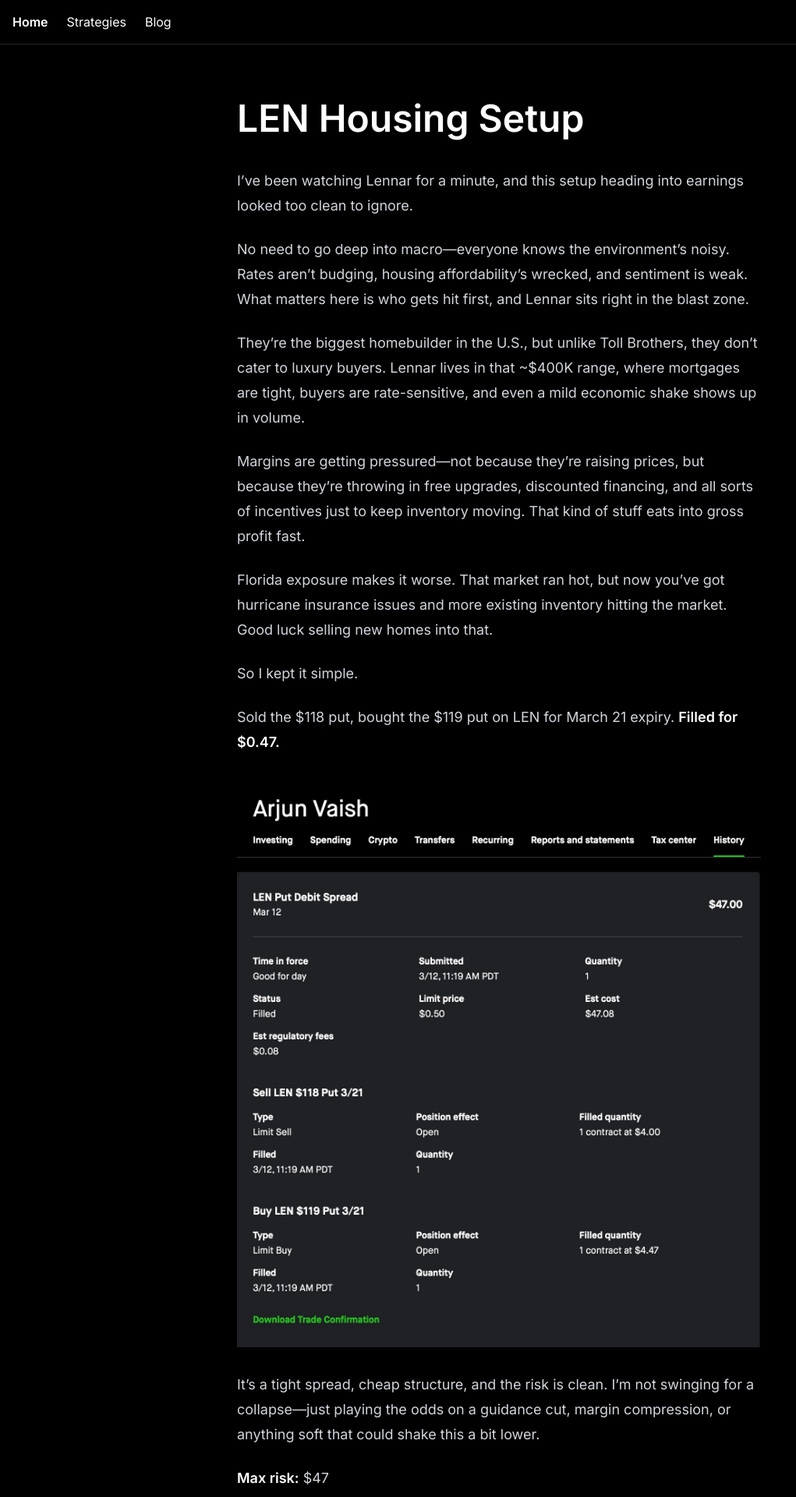
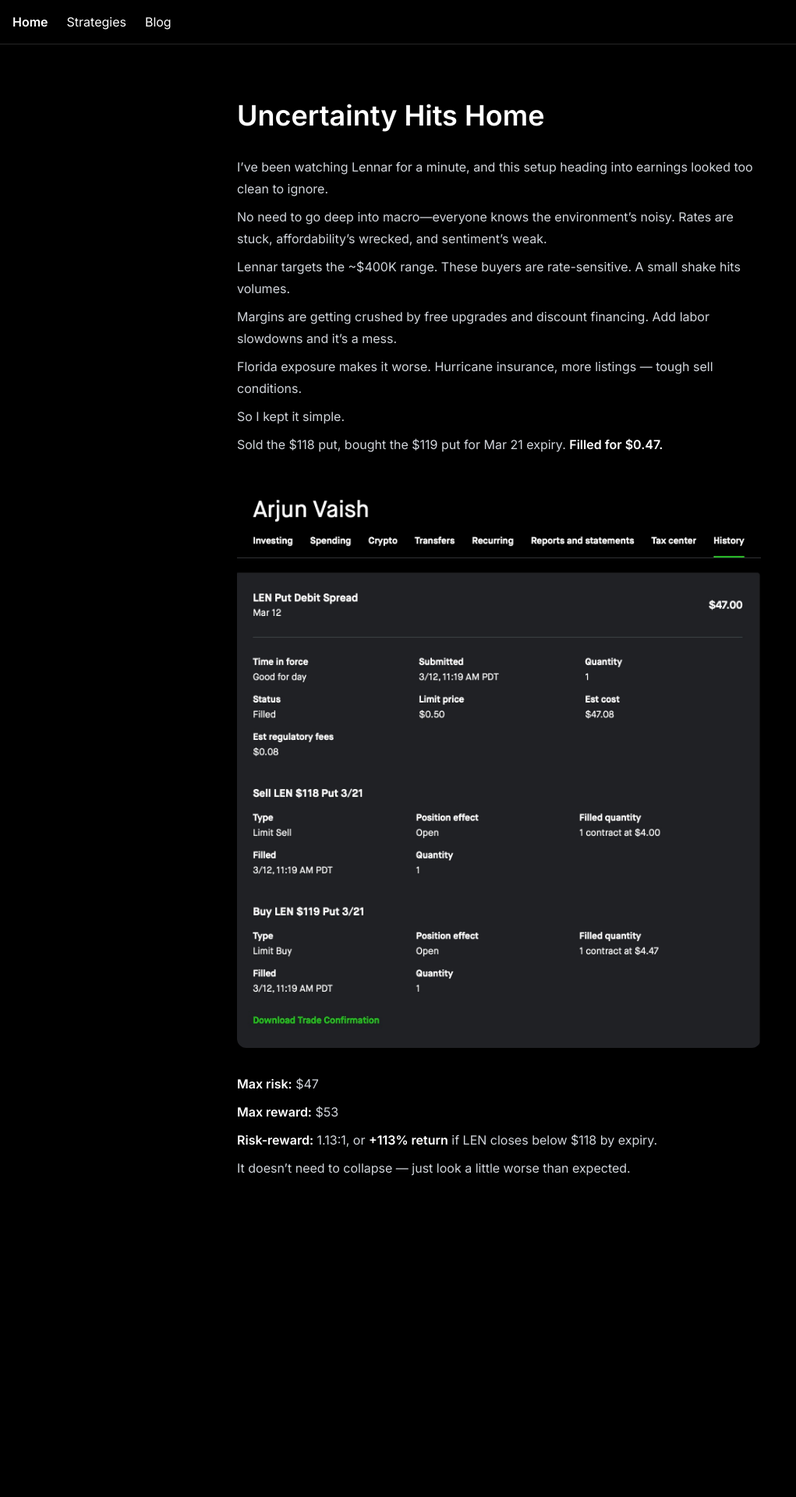
Before and after one commit to arjunxvaish/my-dark-blog-main, a React (Create React App) app: page /blog/len in a window 1280 px wide. Shown: the top 1920 px of the page at 78% size, without its empty margins (0-1021 px from the left). After the commit the page ends 1520 px from the top, so only its background shows below. Built offline with nearby package versions, Linux system fonts and the light colour scheme.

Commit message:
style: tightened blog spacing, removed hover underline and border

```diff
--- a/src/pages/BlogIndex.js
+++ b/src/pages/BlogIndex.js
@@ -24,22 +24,21 @@
 export default function BlogIndex() {
   return (
     <main className="min-h-screen bg-black text-white px-4 py-12">
-      <div className="max-w-3xl mx-auto">
-        <h1 className="text-3xl font-bold mb-10">Blog</h1>
-        <div className="flex flex-col gap-8">
+      <div className="max-w-3xl mx-auto flex flex-col gap-10">
+        <h1 className="text-3xl font-bold">Blog</h1>
+
+        <div className="flex flex-col gap-6">
           {blogPosts.map((post) => (
             <Link
               key={post.slug}
               to={`/blog/${post.slug}`}
-              className="block group"
+              className="group transition duration-150"
             >
-              <div className="border-b border-neutral-800 pb-6 group-hover:bg-neutral-900/40 px-4 py-2 rounded-lg transition duration-200">
-                <h2 className="text-xl font-semibold group-hover:text-white mb-1">
+              <div className="flex flex-col pb-4">
+                <h2 className="text-xl font-semibold cursor-pointer group-hover:text-white">
                   {post.title}
                 </h2>
-                <p className="text-neutral-400 text-sm mb-2">
-                  {post.excerpt}
-                </p>
+                <p className="text-neutral-400 text-sm mb-1">{post.excerpt}</p>
                 <p className="text-neutral-600 text-xs">{post.date}</p>
               </div>
             </Link>
--- a/src/pages/GM.js
+++ b/src/pages/GM.js
@@ -1,39 +1,19 @@
 export default function GM() {
   return (
     <div className="flex justify-center px-4">
-      <article className="prose prose-lg prose-invert max-w-2xl pt-12">
-        <h1>GM Short Thesis</h1>
+      <article className="prose prose-invert max-w-2xl pt-12 prose-p:my-2 prose-li:my-1 prose-h2:mb-3">
 
+        <h1>Trouble on the Lot</h1>
         <p>I’m looking at GM and seeing a setup that lines up from multiple angles.</p>
-
-        <p>
-          Auto sales are slowing, and consumer behavior is shifting. People aren’t making high-ticket purchases right now. Michigan sentiment keeps printing lower, rates are stuck, and the Fed can’t give a straight answer on anything.
-        </p>
-
-        <p>
-          Now layer in GM’s exposure to tariffs. About 10% of their operation depends on global imports. If auto tariffs flare up—even as a political bargaining chip—this turns into a margin risk. They don’t have pricing power here. If input costs go up, they either eat it or lose volume. Neither is good.
-        </p>
-
-        <p>
-          Then there’s the guidance angle. The last print was cautious. If they keep that same tone this quarter—“watching consumer trends,” “monitoring geopolitical developments,” whatever soft-sell phrase they pick—it’s going to land bearish.
-        </p>
-
+        <p>Auto sales are slowing, and consumer behavior is shifting. Michigan sentiment keeps dropping, and the Fed can’t give a straight answer on anything.</p>
+        <p>Now layer in GM’s exposure to tariffs. About 10% of their operation depends on global imports. If tariffs flare up, this becomes a margin risk. They don’t have pricing power here.</p>
+        <p>The last earnings call was cautious. If they repeat that tone, it’s bearish — especially with weak conditions in Europe and China.</p>
         <p>So I sized in small and simple.</p>
-
-        <p>
-          Sold the $46 put, bought the $46.5 put on GM for the May 2 expiry. Two contracts, filled for <strong>$0.21 net debit</strong>.
-        </p>
-
-        <img src="/my-dark-blog-main/GM.png" alt="GM" />
-
-        <p>
-          Tight spread, cheap entry, short duration. I’m not asking for a collapse—just a soft guide, macro pressure, or another dip in demand to push this a little lower.
-        </p>
-
+        <p>Sold the $46 put, bought the $46.5 put for May 2 expiry. Two contracts. <strong>Filled for $0.21 net debit.</strong></p>
+        <img src="/my-dark-blog-main/GM.png" alt="GM trade fill" className="rounded-xl shadow-md my-8" />
         <p><strong>Max risk:</strong> $42</p>
         <p><strong>Max reward:</strong> $58</p>
         <p><strong>Risk-reward:</strong> 1.38:1, or <strong>+138% return</strong> if GM closes below $46 by expiry.</p>
-
         <p>There’s no demand tailwind. There’s no macro bid. And if tariffs even get mentioned, this gets repriced fast.</p>
       </article>
     </div>
--- a/src/pages/LEN.js
+++ b/src/pages/LEN.js
@@ -1,44 +1,21 @@
 export default function LEN() {
   return (
     <div className="flex justify-center px-4">
-      <article className="prose prose-lg prose-invert max-w-2xl pt-12">
-        <h1>LEN Housing Setup</h1>
+      <article className="prose prose-invert max-w-2xl pt-12 prose-p:my-2 prose-li:my-1 prose-h2:mb-3">
 
+        <h1>Uncertainty Hits Home</h1>
         <p>I’ve been watching Lennar for a minute, and this setup heading into earnings looked too clean to ignore.</p>
-
-        <p>
-          No need to go deep into macro—everyone knows the environment’s noisy. Rates aren’t budging, housing affordability’s wrecked, and sentiment is weak. What matters here is who gets hit first, and Lennar sits right in the blast zone.
-        </p>
-
-        <p>
-          They’re the biggest homebuilder in the U.S., but unlike Toll Brothers, they don’t cater to luxury buyers. Lennar lives in that ~$400K range, where mortgages are tight, buyers are rate-sensitive, and even a mild economic shake shows up in volume.
-        </p>
-
-        <p>
-          Margins are getting pressured—not because they’re raising prices, but because they’re throwing in free upgrades, discounted financing, and all sorts of incentives just to keep inventory moving. That kind of stuff eats into gross profit fast.
-        </p>
-
-        <p>
-          Florida exposure makes it worse. That market ran hot, but now you’ve got hurricane insurance issues and more existing inventory hitting the market. Good luck selling new homes into that.
-        </p>
-
+        <p>No need to go deep into macro—everyone knows the environment’s noisy. Rates are stuck, affordability’s wrecked, and sentiment’s weak.</p>
+        <p>Lennar targets the ~$400K range. These buyers are rate-sensitive. A small shake hits volumes.</p>
+        <p>Margins are getting crushed by free upgrades and discount financing. Add labor slowdowns and it’s a mess.</p>
+        <p>Florida exposure makes it worse. Hurricane insurance, more listings — tough sell conditions.</p>
         <p>So I kept it simple.</p>
-
-        <p>
-          Sold the $118 put, bought the $119 put on LEN for March 21 expiry. <strong>Filled for $0.47.</strong>
-        </p>
-
-        <img src="/my-dark-blog-main/LEN.png" alt="LEN chart" />
-
-        <p>
-          It’s a tight spread, cheap structure, and the risk is clean. I’m not swinging for a collapse—just playing the odds on a guidance cut, margin compression, or anything soft that could shake this a bit lower.
-        </p>
-
+        <p>Sold the $118 put, bought the $119 put for Mar 21 expiry. <strong>Filled for $0.47.</strong></p>
+        <img src="/my-dark-blog-main/LEN.png" alt="LEN chart" className="rounded-xl shadow-md my-8" />
         <p><strong>Max risk:</strong> $47</p>
         <p><strong>Max reward:</strong> $53</p>
         <p><strong>Risk-reward:</strong> 1.13:1, or <strong>+113% return</strong> if LEN closes below $118 by expiry.</p>
-
-        <p>Housing doesn’t need to blow up for this to work. It just needs to look a little worse than expected.</p>
+        <p>It doesn’t need to collapse — just look a little worse than expected.</p>
       </article>
     </div>
   );
--- a/src/pages/Taiwan.js
+++ b/src/pages/Taiwan.js
@@ -1,14 +1,10 @@
 export default function Taiwan() {
   return (
     <div className="flex justify-center px-4">
-      <article className="prose prose-lg prose-invert max-w-2xl pt-12">
-        <h1>Taiwan FX Time Bomb</h1>
+      <article className="prose prose-invert max-w-2xl pt-12 prose-p:my-2 prose-li:my-1 prose-h2:mb-3">
 
-        <p>
-          The <strong>Taiwanese dollar</strong> has ripped over <strong>10%</strong> since April.
-          Last week’s spike wasn’t noise—it’s the beginning of a structural unwind.
-        </p>
-
+        <h1>Taiwan's FX Time Bomb</h1>
+        <p>The <strong>Taiwanese dollar</strong> has ripped over <strong>10%</strong> since April. Last week’s spike wasn’t noise—it’s the beginning of a structural unwind.</p>
         <h2>Here’s the setup:</h2>
         <ul>
           <li>$1.7T in FX reserves (200% of GDP)</li>
@@ -16,60 +12,32 @@
           <li>$1T privately held</li>
           <li>$450B in USD assets against TWD liabilities = <strong>60% of GDP unhedged</strong></li>
         </ul>
-
-        <p>
-          Taiwan’s life insurers are inherently <strong>long the dollar</strong>. But with <strong>DXY down 9% YTD</strong>,
-          the pain trade is on. Rebalancing has begun.
-        </p>
-
+        <p>Taiwan’s life insurers are inherently <strong>long the dollar</strong>. But with <strong>DXY down 9% YTD</strong>, the pain trade is on. Rebalancing has begun.</p>
         <h2>Global Flow Reversal Is Real</h2>
-
-        <p>
-          Since 2019, over <strong>$10T</strong> flowed into US assets. Now it’s reversing:
-        </p>
         <ul>
           <li>TWD +10% YTD</li>
           <li>EUR +10% YTD</li>
           <li>SGD also rallying</li>
         </ul>
-
-        <p>
-          Foreign capital is moving home. Hot money is pulling out of the US.
-        </p>
-        <p>
-          From 2012–2022, US equities floated between 52–57% of global market cap. Now? <strong>66%</strong>.
-        </p>
-
-        <img src="/my-dark-blog-main/USEQUITYCAP.png" alt="USEQUITYCAP" />
-
-        <p>
-          That’s a breakout. But it might fail. Reversion could come via:
-        </p>
+        <p>Foreign capital is moving home. Hot money is pulling out of the US. From 2012–2022, US equities floated between 52–57% of global market cap. Now? <strong>66%</strong>.</p>
+        <img src="/my-dark-blog-main/USEQUITYCAP.png" alt="Global equity chart" className="rounded-xl shadow-md my-8" />
         <ol>
           <li>Flat US</li>
           <li>Global catch-up</li>
           <li>Direct correction</li>
         </ol>
-
         <h2>The Trade: Rotate Out of the US</h2>
-
-        <p><strong>Long:</strong></p>
         <ul>
           <li>🇧🇷 EWZ – 9x P/E, 8% yield, China tailwind</li>
           <li>🇩🇪 RWE ADR – 15x P/E, cheap vs US utilities</li>
           <li>🇩🇪 DAX / MDAX – Siemens, BASF, Rheinmetall</li>
           <li>🇪🇺 Defense – BAE, Dassault</li>
         </ul>
-
-        <p><strong>Short:</strong></p>
         <ul>
           <li>Mag 7 / Nasdaq-100 – Overowned, long duration</li>
           <li>US Utilities – 20–25x P/E, no macro catalyst</li>
         </ul>
-
-        <h2>The Setup</h2>
         <p>Long EM + Europe. Short US megacaps. FX pain + capital flight + global stimulus = regime shift.</p>
-
         <p><strong>If it works?</strong> You’re early.</p>
         <p><strong>If it doesn’t?</strong> You’re not dead.</p>
         <p>This is <strong>how it starts</strong>—not with a bang, but with a <strong>currency squeeze</strong>.</p>
```
Also changed, not shown: 10 other files (tests, documents, lock files or other folders).
